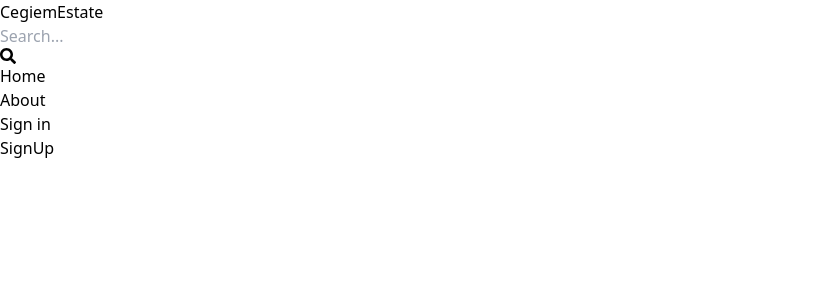
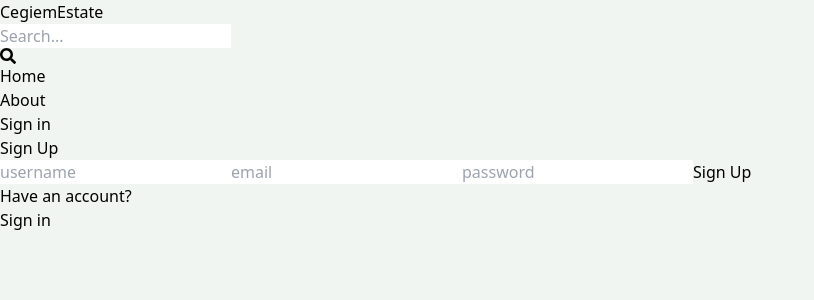
Before and after one commit to Code-of-christopher/mern-estate, a React (Vite) app in the folder client/: page /sign-up in a window 1280 px wide. Shown: the top 300 px of the page, without its empty margins (0-814 px from the left). Built offline with nearby package versions, Linux system fonts and the light colour scheme.

Commit message:
Complete sign up page ui

```diff
--- a/client/src/index.css
+++ b/client/src/index.css
@@ -1,3 +1,7 @@
 @tailwind base;
 @tailwind components;
 @tailwind utilities;
+
+body {
+    background-color: rgb(241, 245, 241);
+}
--- a/client/src/pages/SignUp.jsx
+++ b/client/src/pages/SignUp.jsx
@@ -1,9 +1,21 @@
-import React from 'react'
+import { Link } from 'react-router-dom'
 
 export default function SignUp() {
   return (
-    <div>
-      SignUp
+    <div className='p-3 max-w-lg mx-auto'>
+      <h1 className='text-3xl text-center font-semibold my-7'>Sign Up</h1>
+      <form className='flex flex-col gap-4'>
+        <input type='text' placeholder='username' className='border p-3 rounded-lg' id='username'/>
+        <input type='email' placeholder='email' className='border p-3 rounded-lg' id='email'/>
+        <input type='password' placeholder='password' className='border p-3 rounded-lg' id='password'/>
+        <button  className=' bg-slate-700 text-white p-3 rounded-lg uppercase hover:opacity-95 disabled:opacity-80'>Sign Up</button>
+      </form>
+      <div className='flex gap-2 mt-5'>
+        <p>Have an account?</p>
+        <Link to = {"/sign-in"}>
+          <span className='text-blue-700'>Sign in</span>
+        </Link>
+      </div>
     </div>
   )
 }
```
